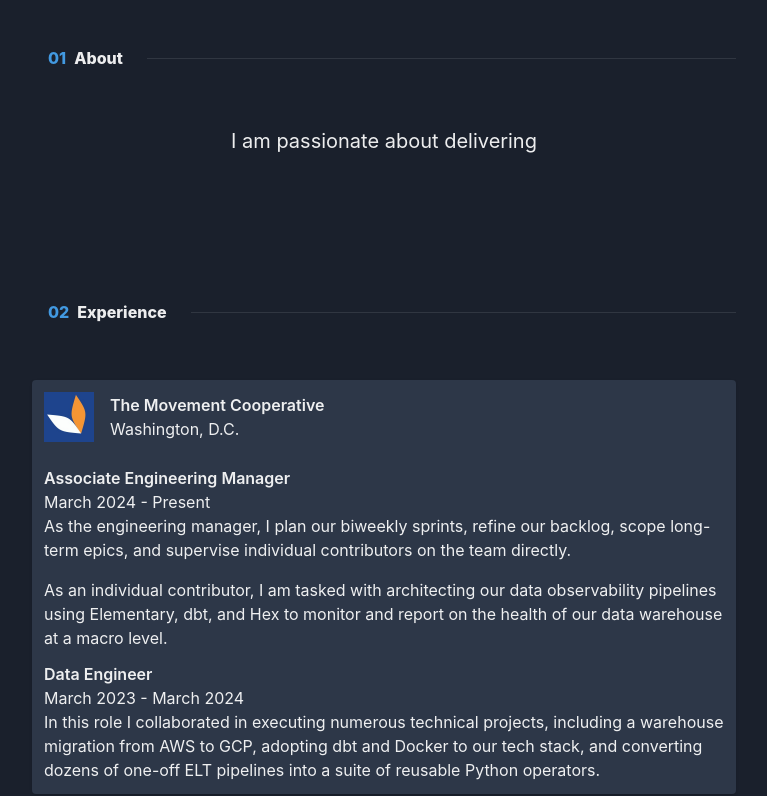
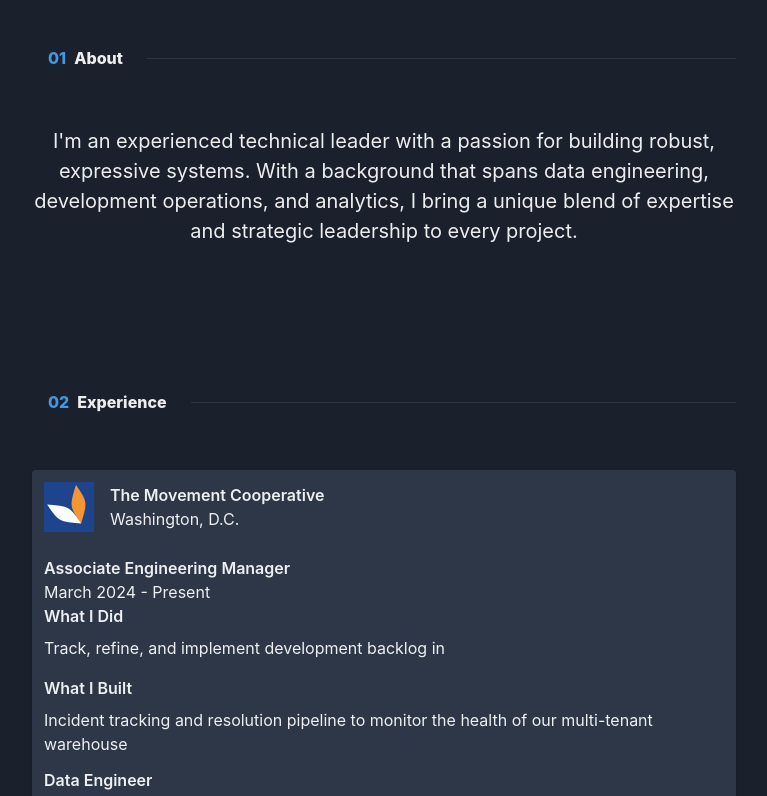
Before and after one commit to IanRFerguson/ian-is-online, a React (Create React App) app in the folder application/frontend-chakra/: page / in a window 1280 px wide. Shown: the part 600-1396 px from the top of the page, without its empty margins (256-1023 px from the left). Built offline with nearby package versions, Linux system fonts and the light colour scheme.

Commit message:
wip - building out history

```diff
--- a/application/frontend-chakra/public/content/Experience.json
+++ b/application/frontend-chakra/public/content/Experience.json
@@ -8,15 +8,28 @@
                 "title": "Associate Engineering Manager",
                 "duration": "March 2024 - Present",
                 "summary": [
-                    "As the engineering manager, I plan our biweekly sprints, refine our backlog, scope long-term epics, and supervise individual contributors on the team directly.",
-                    "As an individual contributor, I am tasked with architecting our data observability pipelines using Elementary, dbt, and Hex to monitor and report on the health of our data warehouse at a macro level."
+                    {
+                        "sectionHeader": "What I Did",
+                        "sectionValue": "Track, refine, and implement development backlog in "
+                    },
+                    {
+                        "sectionHeader": "What I Built",
+                        "sectionValue": "Incident tracking and resolution pipeline to monitor the health of our multi-tenant warehouse"
+                    }
                 ]
             },
             {
                 "title": "Data Engineer",
                 "duration": "March 2023 - March 2024",
                 "summary": [
-                    "In this role I collaborated in executing numerous technical projects, including a warehouse migration from AWS to GCP, adopting dbt and Docker to our tech stack, and converting dozens of one-off ELT pipelines into a suite of reusable Python operators."
+                    {
+                        "sectionHeader": "What I Did",
+                        "sectionValue": ""
+                    },
+                    {
+                        "sectionHeader": "What I Built",
+                        "sectionValue": ""
+                    }
                 ]
             }
         ]
@@ -30,7 +43,14 @@
                 "title": "Software Engineer",
                 "duration": "June 2022 - March 2023",
                 "summary": [
-                    "I provided engineering support to multiple programs during the Midterm Elections. In various projects I built and deployed a GIS interface to enable custom reporting, developed site reliability automations, built a core data model for peer-to-peer contacts in dbt, and enabled robust reporting"
+                    {
+                        "sectionHeader": "What I Did",
+                        "sectionValue": ""
+                    },
+                    {
+                        "sectionHeader": "What I Built",
+                        "sectionValue": ""
+                    }
                 ]
             }
         ]
@@ -44,8 +64,14 @@
                 "title": "Lab Manager + Research Engineer",
                 "duration": "June 2020 - September 2022",
                 "summary": [
-                    "As the lab manager, I facilitated day-to-day operations of the lab, including expense tracking, hiring, and participant recruitment and compensation.",
-                    "As the research engineer, I developed a Python package to model fMRI analyses in a templated fashion (GLM Express), and designed a Flask UI to automate the completion of common expense forms."
+                    {
+                        "sectionHeader": "What I Did",
+                        "sectionValue": ""
+                    },
+                    {
+                        "sectionHeader": "What I Built",
+                        "sectionValue": ""
+                    }
                 ]
             }
         ]
@@ -59,7 +85,14 @@
                 "title": "Graduate Research Assistant",
                 "duration": "December 2018 - June 2020",
                 "summary": [
-                    "In addition to facilitating participant recruitment and compensation, I contributed to the lab's codebase by designing templated study stimuli generation scripts and an automated email reminder system for study partcipants."
+                    {
+                        "sectionHeader": "What I Did",
+                        "sectionValue": ""
+                    },
+                    {
+                        "sectionHeader": "What I Built",
+                        "sectionValue": ""
+                    }
                 ]
             }
         ]
--- a/application/frontend-chakra/public/content/Profile.md
+++ b/application/frontend-chakra/public/content/Profile.md
@@ -7,7 +7,7 @@
 - Short Description Here.
 
 ## About
-I am passionate about delivering
+I'm an experienced technical leader with a passion for building robust, expressive systems. With a background that spans data engineering, development operations, and analytics, I bring a unique blend of expertise and strategic leadership to every project.
 
 ## Contact
 Write your contact info here
--- a/application/frontend-chakra/src/components/Experience.js
+++ b/application/frontend-chakra/src/components/Experience.js
@@ -101,7 +101,10 @@ export default function Experience({ color }) {
                               <Text>{item.duration}</Text>
                               <Stack spacing={4}>
                                 {item.summary.map((summaryItem) => (
-                                  <Text>{summaryItem}</Text>
+                                  <Stack>
+                                    <Text fontWeight={600}>{summaryItem.sectionHeader}</Text>
+                                    <Text>{summaryItem.sectionValue}</Text>
+                                  </Stack>
                                 ))}
                               </Stack>
                             </ListItem>
```
Also changed, not shown: 1 other file (tests, documents, lock files or other folders).
